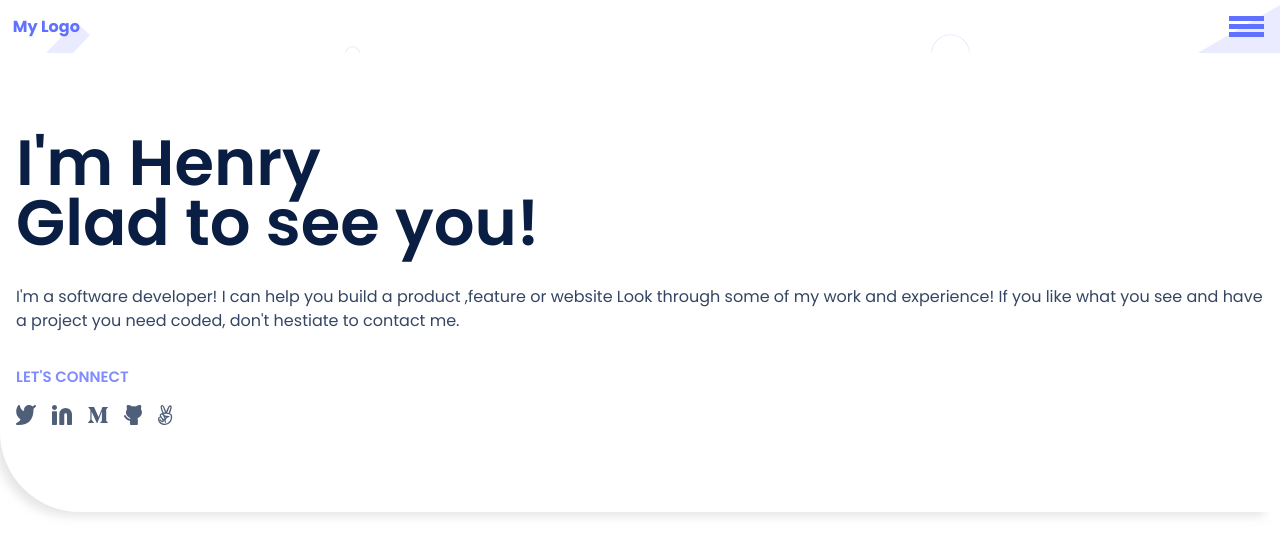
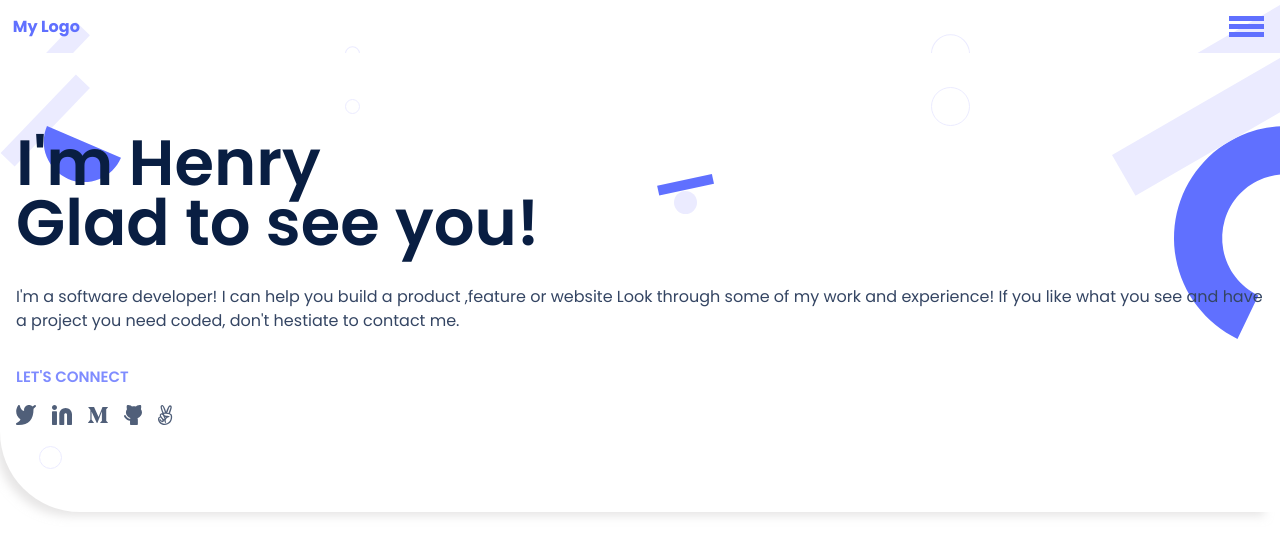
Before and after one commit to Odongo006/harrywiz.github.io, a website: page index.html in a window 1280 px wide. Drawn offline with Linux system fonts and the light colour scheme.

Commit message:
Change background image

```diff
--- a/style.css
+++ b/style.css
@@ -57,7 +57,7 @@ body {
 
 /* background shadow  */
 .box2 {
-  background-color: #fff;
+  background-image: url(imgs/Header\ bg.svg);
   box-shadow: -10px 10px 10px -6px rgba(207, 205, 205, 0.501);
   padding-bottom: 5rem;
   border-bottom-left-radius: 5rem;
```
